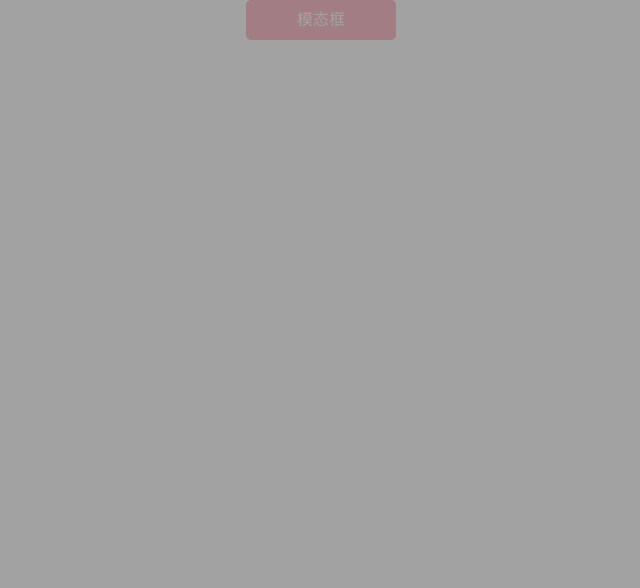
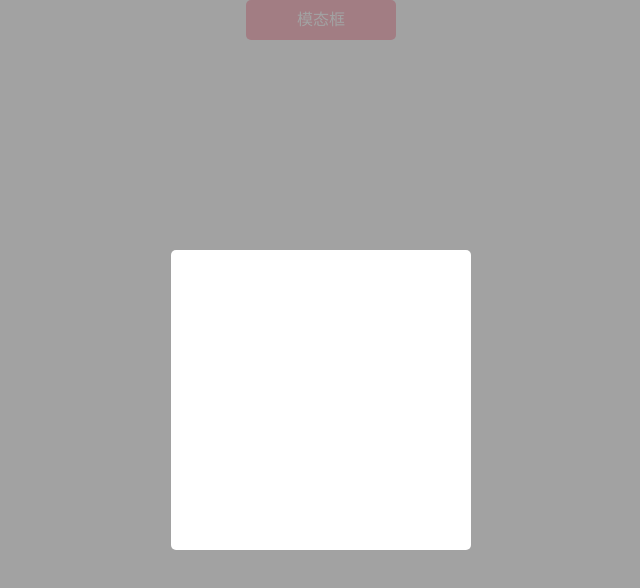
Before and after one commit to AleenL/my-little-demo, a plain HTML site: page baidu/baidu2-6.html in a window 1280 px wide. Shown: the whole page, without its empty margins (319-959 px from the left). Drawn offline with Linux system fonts and the light colour scheme.

Commit message:
添加模态框内部

```diff
--- a/baidu/baidu2-6.html
+++ b/baidu/baidu2-6.html
@@ -32,6 +32,17 @@
 			top: 0;
 			left: 0;
 		}
+		.inside_box{
+			width: 300px;
+			height: 300px;
+			position: absolute;
+			top: 50%;
+			left: 50%;
+			margin-left: -150px;
+			margin-top: -150px;
+			background: #fff;
+			border-radius: 5px;
+		}
 	</style>
 </head>
 <body>
@@ -39,7 +50,9 @@
 		<a href="javascript():;" class='play_btn'>模态框</a>
 	</header>
 	<div class='box'>
+		<div class='inside_box'>
 
+		</div>
 	</div>
 </body>
 </html>
```
